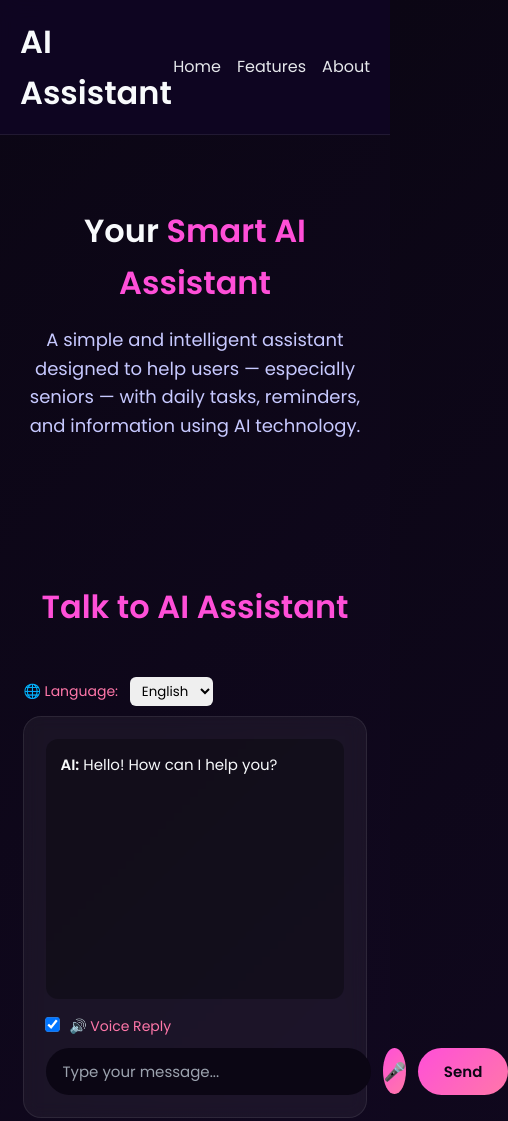
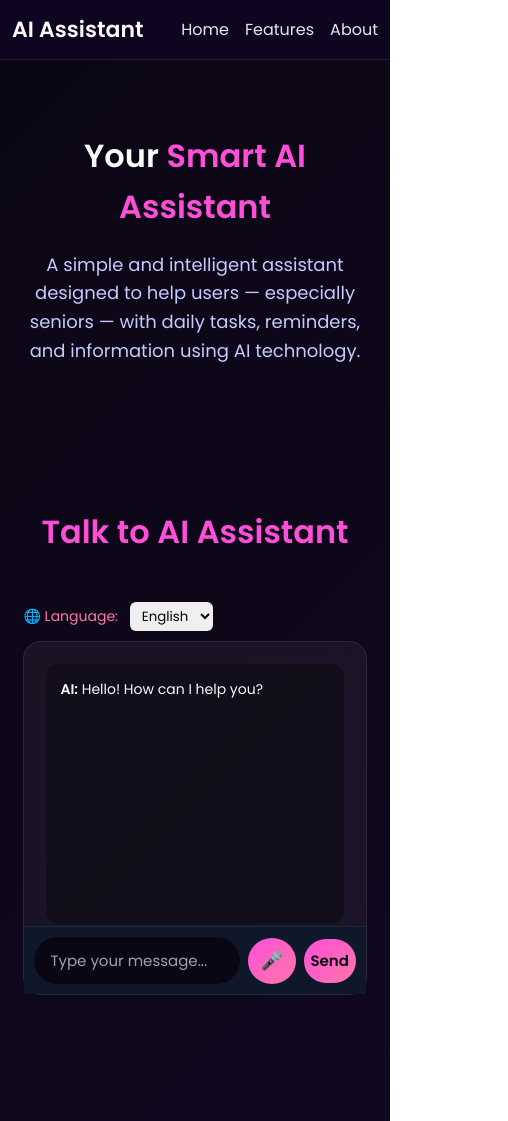
Before and after one commit to parthm21/banking-helpdesk-ai2121, a plain HTML site: page frontend/index.html in a window 390 px wide. Shown: the top 1121 px of the page, 508 px wide, since content can reach past the window. Drawn offline with Linux system fonts and the light colour scheme.

Commit message:
hard clear git cache

```diff
--- a/frontend/index.html
+++ b/frontend/index.html
@@ -7,6 +7,9 @@
 
   <!-- CSS -->
   <link rel="stylesheet" href="style.css">
+  <link rel="stylesheet" href="mobile.css">
+
+
 
   <!-- Google Font -->
   <link href="https://fonts.googleapis.com/css2?family=Poppins:wght@300;400;600&display=swap" rel="stylesheet">
--- /dev/null
+++ b/frontend/mobile.css
@@ -0,0 +1,150 @@
+/* ===============================
+   FINAL MOBILE CSS – AI ASSISTANT
+   =============================== */
+
+* {
+  box-sizing: border-box;
+}
+
+html, body {
+  margin: 0;
+  padding: 0;
+  width: 100%;
+  overflow-x: hidden;
+  font-family: system-ui, -apple-system, BlinkMacSystemFont;
+}
+
+/* ===== MAIN WRAPPER ===== */
+.app,
+.container,
+.main,
+.chat-container {
+  width: 100%;
+  max-width: 100%;
+  padding: 12px;
+}
+
+/* ===== CHAT AREA ===== */
+.chat-area,
+.messages {
+  width: 100%;
+  max-width: 100%;
+  overflow-y: auto;
+  padding-bottom: 90px;
+}
+
+/* ===== MESSAGE BUBBLES ===== */
+.message {
+  max-width: 100%;
+  word-break: break-word;
+  padding: 10px 12px;
+  margin-bottom: 8px;
+  border-radius: 12px;
+  font-size: 14px;
+}
+
+.message.user {
+  background: #2563eb;
+  color: #fff;
+  align-self: flex-end;
+}
+
+.message.ai {
+  background: #1f2937;
+  color: #fff;
+  align-self: flex-start;
+}
+
+/* ===== INPUT FIX (BOTTOM) ===== */
+.chat-input,
+.input-area {
+  position: fixed;
+  bottom: 0;
+  left: 0;
+  width: 100%;
+  display: flex;
+  gap: 8px;
+  padding: 10px;
+  background: #0f172a;
+  border-top: 1px solid #1e293b;
+  z-index: 999;
+}
+
+/* ===== INPUT & BUTTON ===== */
+input,
+textarea {
+  flex: 1;
+  font-size: 16px; /* zoom fix */
+  padding: 12px;
+  border-radius: 10px;
+  border: none;
+  outline: none;
+}
+
+button {
+  padding: 12px 16px;
+  font-size: 14px;
+  border-radius: 10px;
+  border: none;
+  cursor: pointer;
+}
+
+/* ===== NAVBAR / HEADER ===== */
+.navbar,
+header {
+  width: 100%;
+  padding: 12px;
+}
+
+/* ===== SIDEBAR AUTO FIX ===== */
+.sidebar {
+  width: 100%;
+  position: static;
+}
+
+/* ===== MOBILE ONLY ===== */
+@media (max-width: 768px) {
+
+  h1 { font-size: 22px; }
+  h2 { font-size: 18px; }
+  p  { font-size: 14px; }
+
+  button {
+    min-width: 48px;
+  }
+}
+/* ===== INPUT ROW FIX ===== */
+.chat-input,
+.input-area {
+  display: flex;
+  align-items: center;
+  gap: 8px;
+}
+
+/* TEXT INPUT */
+.chat-input input,
+.chat-input textarea {
+  flex: 1;
+  min-width: 0;
+}
+
+/* MIC & SEND BUTTON */
+.chat-input button,
+.mic-btn,
+.send-btn {
+  flex: 0 0 auto;
+  width: 44px;
+  height: 44px;
+  padding: 0;
+  border-radius: 50%;
+  display: flex;
+  align-items: center;
+  justify-content: center;
+  font-size: 18px;
+}
+
+/* ICON SIZE CONTROL */
+.chat-input button svg,
+.chat-input button i {
+  font-size: 18px;
+}
```
